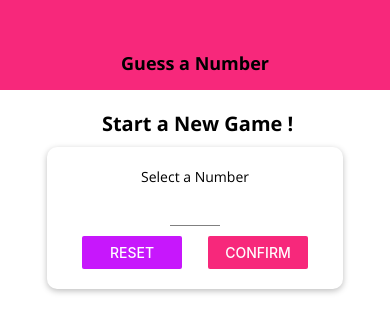
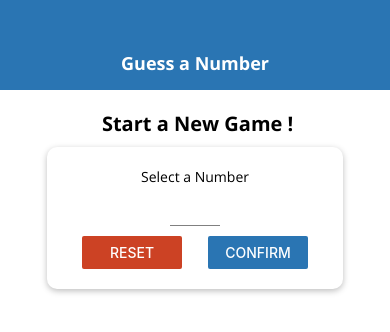
Before and after one commit to eddymandran/rn-Guess-a-number-app, a React Native app: screen / in a window 390 px wide. Shown: the top 332 px of the page. Built offline with nearby package versions, Linux system fonts and the light colour scheme.

Commit message:
Updating style

```diff
--- a/components/Header.js
+++ b/components/Header.js
@@ -7,7 +7,7 @@ import TitleText from "./TitleText";
 const Header = (props) => {
     return (
         <View style={styles.header}>
-            <TitleText>{props.title}</TitleText>
+            <TitleText style={styles.title} >{props.title}</TitleText>
         </View>
     );
 };
@@ -19,7 +19,10 @@ const styles = StyleSheet.create({
         paddingTop: 36,
         backgroundColor: Colors.primary,
         alignItems: 'center',
-        justifyContent: 'center'
+        justifyContent: 'center',
+    },
+    title: {
+        color: "white"
     }
 });
 
--- a/constants/colors.js
+++ b/constants/colors.js
@@ -1,4 +1,4 @@
 export default {
-    primary : "#f7287b",
-    accent : "#c717fc"
+    primary : "#2A75B3",
+    accent : "#CC4224"
 }
--- a/screens/GameScreen.js
+++ b/screens/GameScreen.js
@@ -111,7 +111,7 @@ const styles = StyleSheet.create({
         justifyContent: "flex-end"
     },
     listItem: {
-        borderColor: "#ccc",
+        borderColor: "#2A75B3",
         borderWidth: 1,
         padding: 15,
         marginVertical: 10,
```
